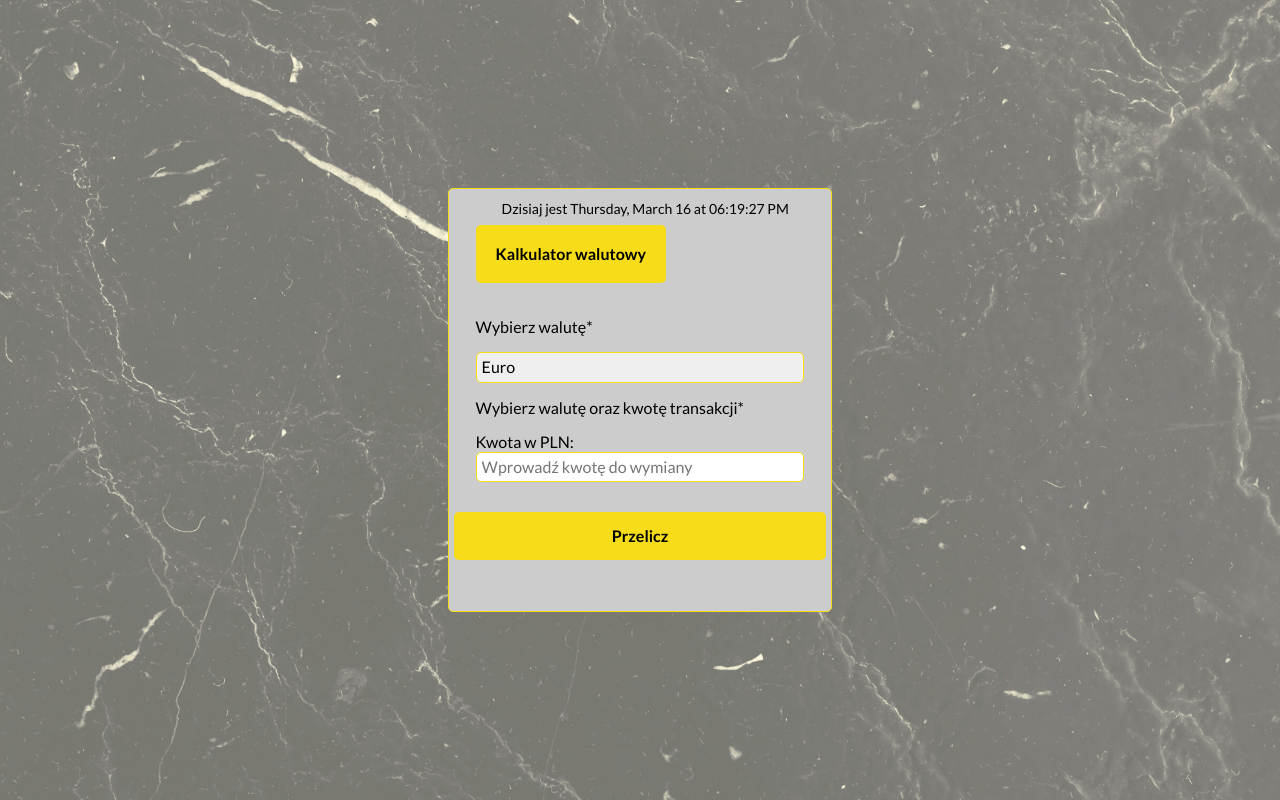
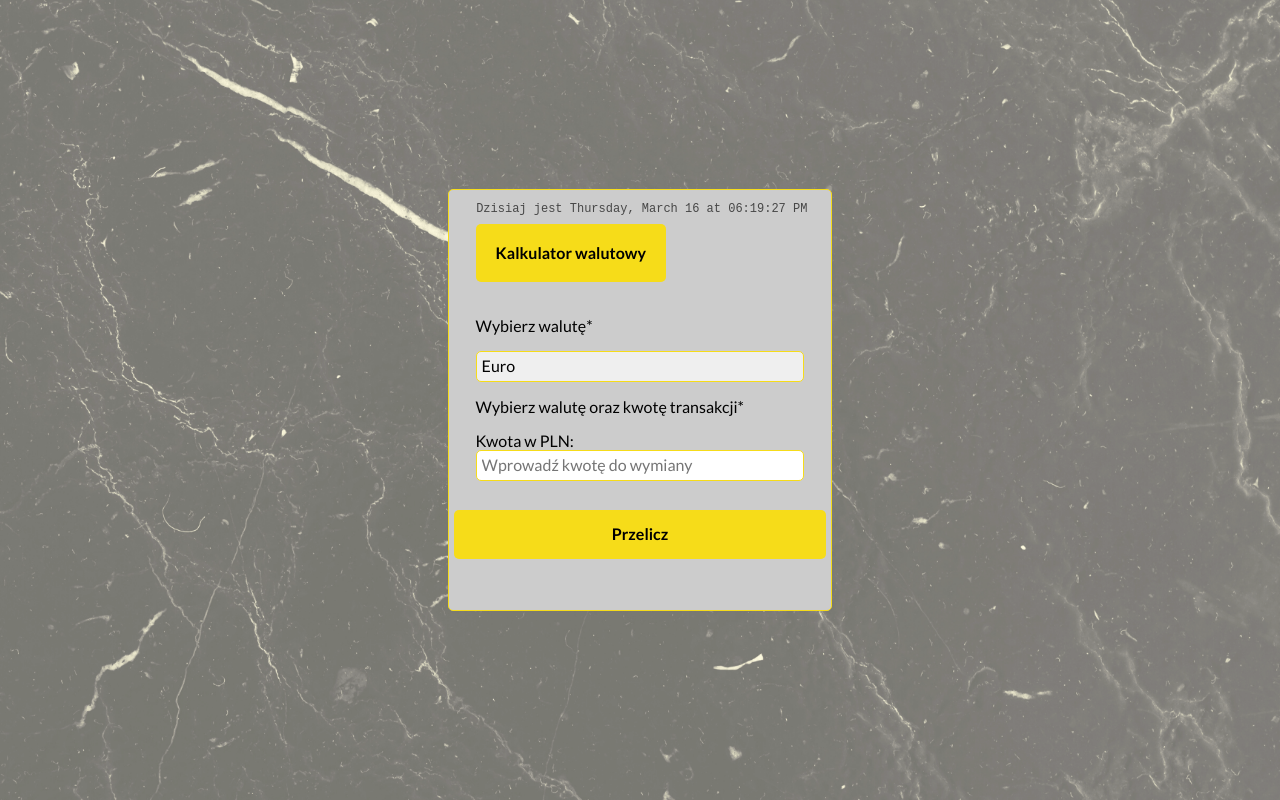
Before and after one commit to szymonbasiul/currency-converter-react, a React (Create React App) app: page / in a window 1280 px wide. Built offline with nearby package versions, Linux system fonts and the light colour scheme.

Commit message:
date formatting declaration, cleaned jsx in clock module

```diff
--- a/src/App/Form/Clock/index.js
+++ b/src/App/Form/Clock/index.js
@@ -14,18 +14,20 @@ const Clock = () => {
     };
   }, []);
 
+  const dateFormat = (currentDate.toLocaleDateString(undefined, {
+    weekday: "long",
+    day: "numeric",
+    month: "long",
+    hour: "2-digit",
+    minute: "2-digit",
+    second: "2-digit",
+  }));
+
   return (
     <p className="form__time">
       {" "}
       Dzisiaj jest {""}
-      {currentDate.toLocaleDateString(undefined, {
-        weekday: "long",
-        day: "numeric",
-        month: "long",
-        hour: "2-digit",
-        minute: "2-digit",
-        second: "2-digit",
-      })}
+      {dateFormat}
     </p>
   );
 };
--- a/src/App/Form/Clock/style.css
+++ b/src/App/Form/Clock/style.css
@@ -1,6 +1,8 @@
 .form__time {
-    font-size: 14px;
-    margin: 2% 10%;
+    font-size: 12px;
+    margin: 2% 5%;
     display: flex;
+    font-family: monospace;
     align-self: self-end;
+    color: rgba(49, 49, 49, 0.86);
 }
```
